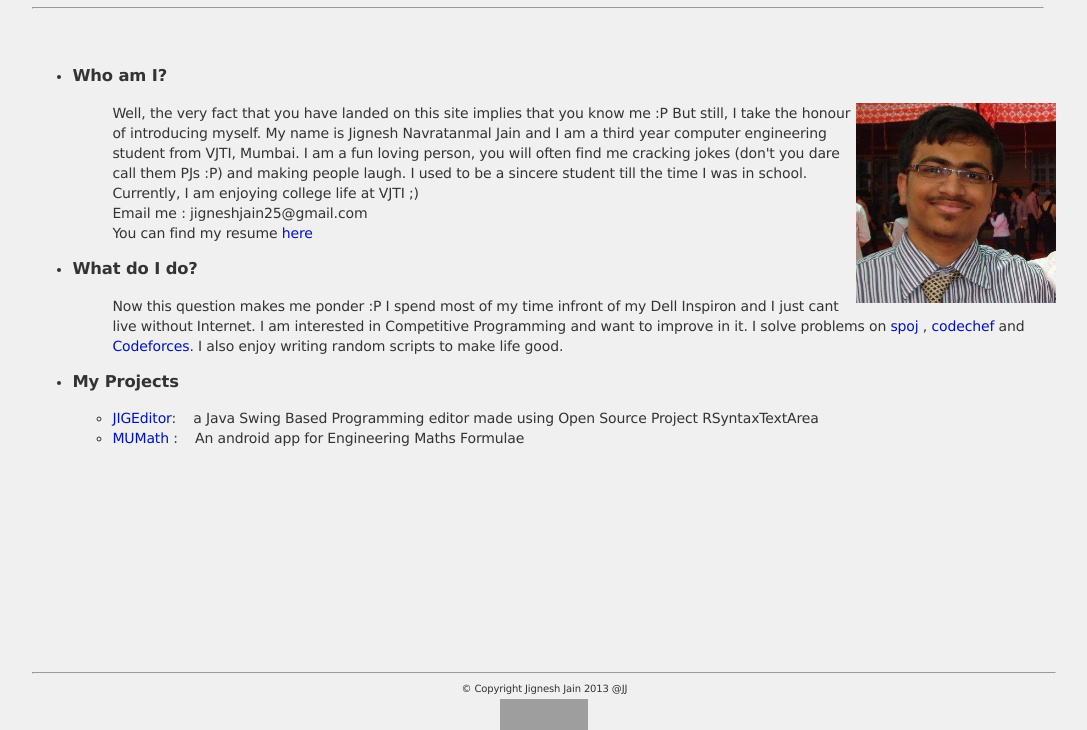
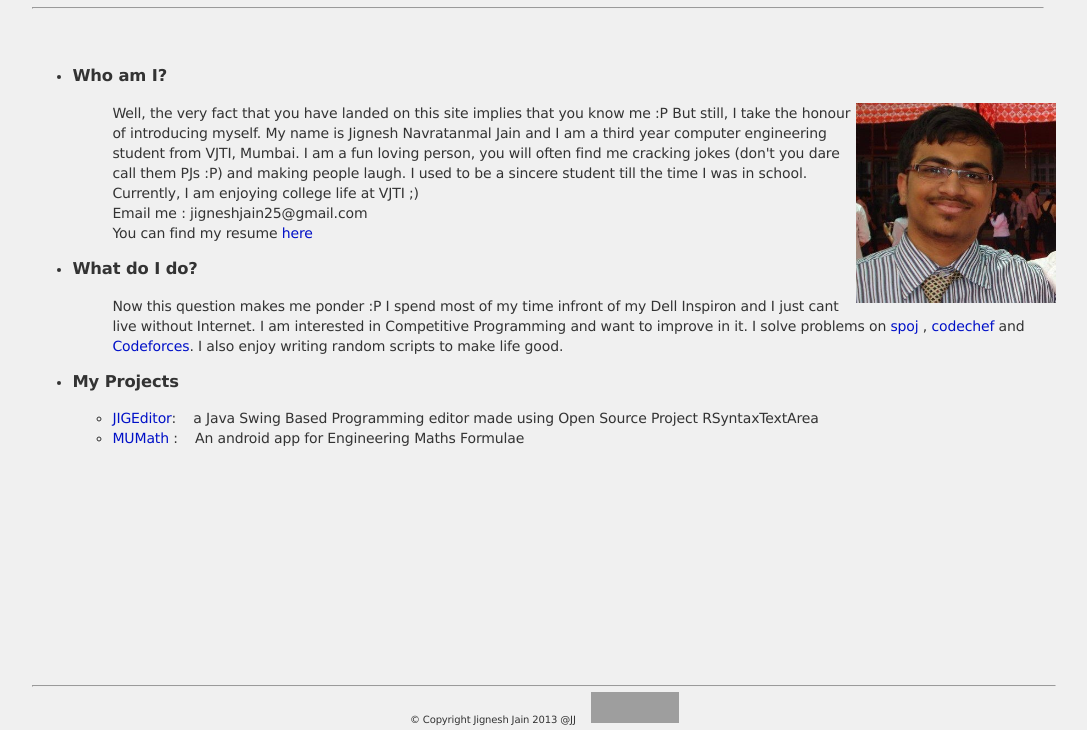
Before and after one commit to jigneshjain25/jigneshjain25.github.com, a plain HTML site: page index.html in a window 1280 px wide. Shown: the part 70-800 px from the top of the page, without its empty margins (102-1189 px from the left). Drawn offline with Linux system fonts and the light colour scheme; grey boxes are pictures that could not be loaded.

Commit message:
Update index.html

```diff
--- a/index.html
+++ b/index.html
@@ -71,7 +71,7 @@
       	<div class="footer">
       	<hr>
 			&copy; Copyright Jignesh Jain 2013 @JJ
-			<br>
+			&nbsp;&nbsp;&nbsp;
 			<a href="http://www.freedomain.co.nr/" target="_blank" title="Free Domain Name"><img src="http://seznmoa.imdrv.net/nrlink.gif" width="88" height="31" border="0" alt="Free Domain Name" /></a>
       	</div>
 		</div>
```
